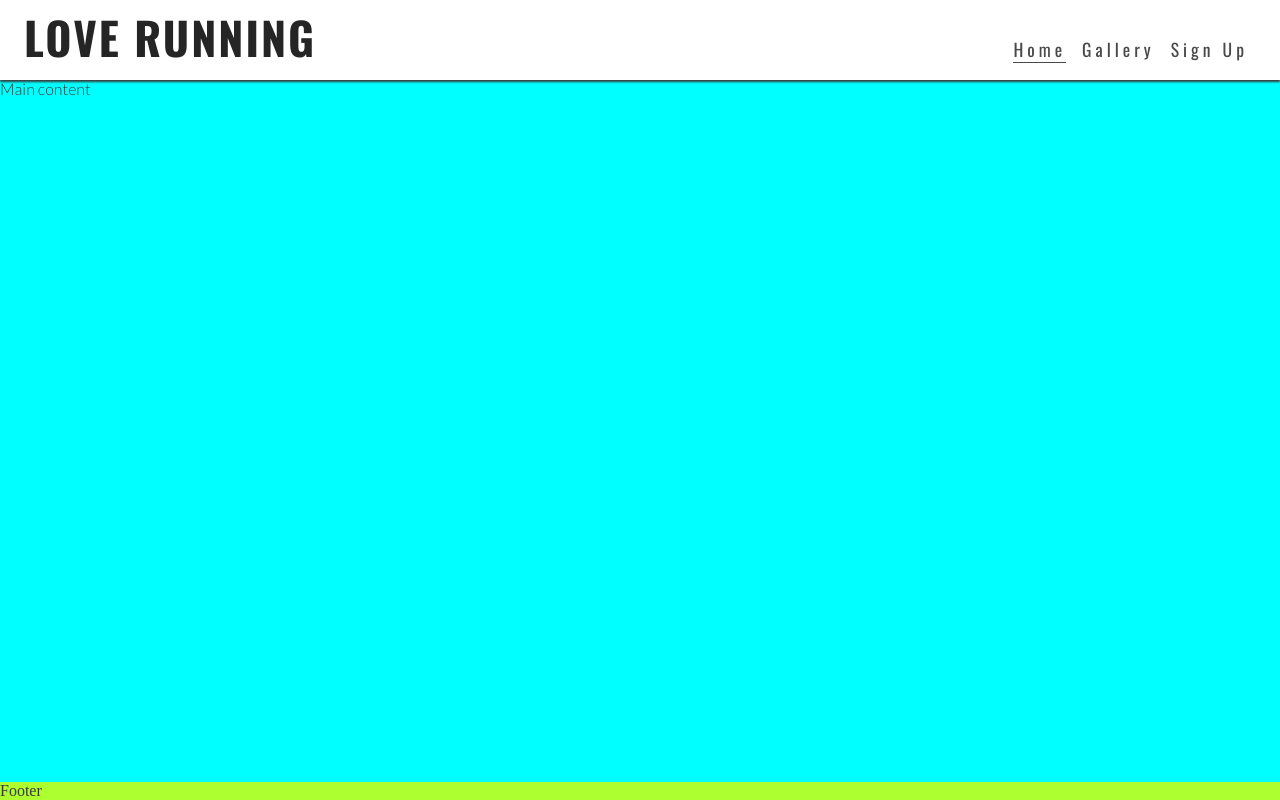
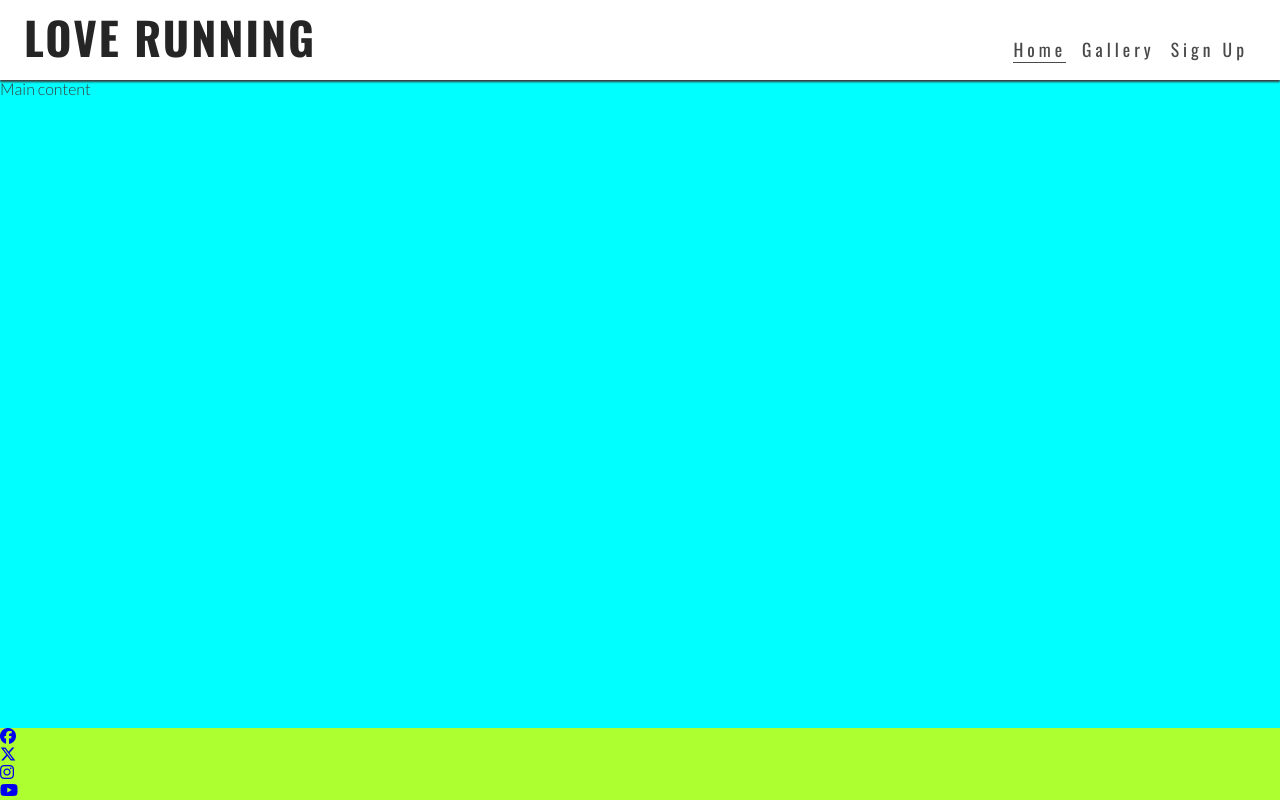
Before and after one commit to cameronjamesw/love-running, a plain HTML site: page index.html in a window 1280 px wide. Drawn offline with nearby package versions, Linux system fonts and the light colour scheme.

Commit message:
add icons to footer and nav

```diff
--- a/assets/css/style.css
+++ b/assets/css/style.css
@@ -82,6 +82,7 @@ nav {
 
 .nav-toggle-label {
     font-size: 2rem;
+    right: 0px;
 }
 
 /* Main Content Styles */
--- a/index.html
+++ b/index.html
@@ -40,8 +40,8 @@
       <h1 id="logo">
         <a href="index.html">Love Running</a>
       </h1>
-        <input type="checkbox" id="nav-toggle" name="nav-toggle">
-        <label for="nav-toggle" class="nav-toggle-label">X</label>
+      <input type="checkbox" id="nav-toggle" name="nav-toggle" />
+      <label for="nav-toggle" class="nav-toggle-label"><i class="fa-solid fa-bars"></i></label>
       <nav>
         <ul id="menu">
           <li><a href="" class="active">Home</a></li>
@@ -53,6 +53,36 @@
 
     <main>Main content</main>
 
-    <footer>Footer</footer>
+    <footer>
+      <ul>
+        <li>
+          <a
+            href="https://www.facebook.com"
+            target="_blank"
+            rel="noopener"
+            aria-label="visit our Facebook page (opens a new tab)"
+            ><i class="fa-brands fa-facebook"></i></a
+          >
+        </li>
+        <li>
+            <a href="https://www.x.com" target="_blank" rel="noopener"
+                aria-label="visit our X page (opens a new tab)"><i class="fa-brands fa-x-twitter"></i></a>
+        </li>
+        <li>
+            <a href="https://www.instagram.com" target="_blank" rel="noopener"
+                aria-label="visit our Instagram page (opens a new tab)"><i class="fa-brands fa-instagram"></i></a>
+        </li>
+        <li>
+            <a href="https://www.youtube.com" target="_blank" rel="noopener"
+                aria-label="visit our Youtube page (opens a new tab)"><i class="fa-brands fa-youtube"></i></a>
+        </li>
+      </ul>
+    </footer>
+
+    <!-- Font Awseome Script -->
+    <script
+      src="https://kit.fontawesome.com/d65a22958c.js"
+      crossorigin="anonymous"
+    ></script>
   </body>
 </html>
```
Lines whose indentation alone changed are shown as unchanged.
